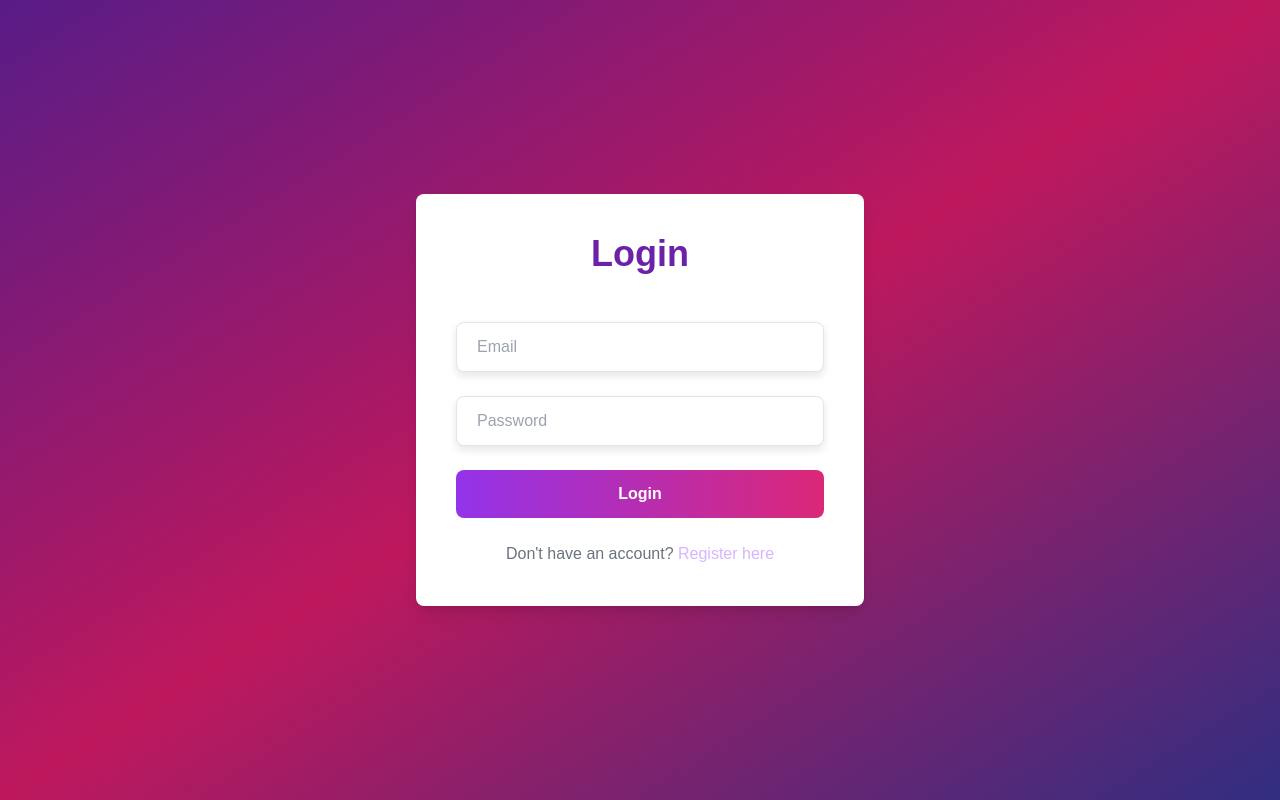
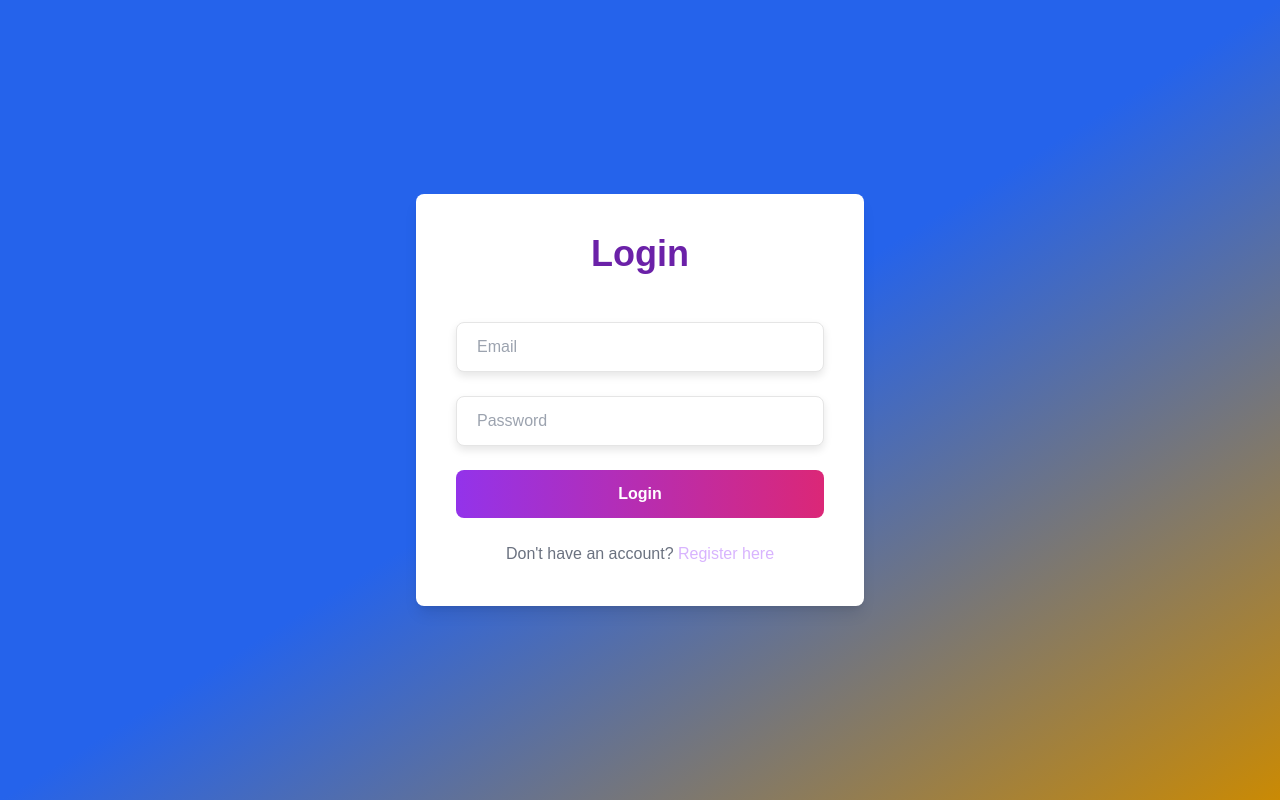
Before and after one commit to mahirr476/Todo-List, a Next.js app in the folder app/client/: page / in a window 1280 px wide. Built offline with nearby package versions, Linux system fonts and the light colour scheme.

Commit message:
add some gradient

```diff
--- a/app/client/app/dashboard/page.js
+++ b/app/client/app/dashboard/page.js
@@ -66,9 +66,9 @@ const Dashboard = () => {
 
           {/* Todo List */}
           <ul className="space-y-3">
-            {todos.map((todo, index) => (
+            {todos.map((todo) => (
               <li
-                key={index}
+                key={todo.id}
                 className={`flex items-center justify-between p-3 rounded-lg bg-gray-50 shadow-md ${
                   todo.completed ? "line-through text-gray-500" : ""
                 } transition-all duration-300`}
--- a/app/client/app/login/page.js
+++ b/app/client/app/login/page.js
@@ -36,7 +36,7 @@ function Login() {
   };
 
   return (
-    <div className="flex items-center justify-center min-h-screen bg-gradient-to-br from-purple-900 via-pink-700 to-indigo-900">
+    <div className="flex items-center justify-center min-h-screen bg-gradient-to-br from-blue-600 via-blue-600 to-yellow-600">
       <form onSubmit={handleLogin} className="bg-white p-10 rounded-lg shadow-lg w-full max-w-md space-y-6">
         <h2 className="text-4xl font-extrabold text-center text-purple-800 mb-6">Login</h2>
         <input
```
